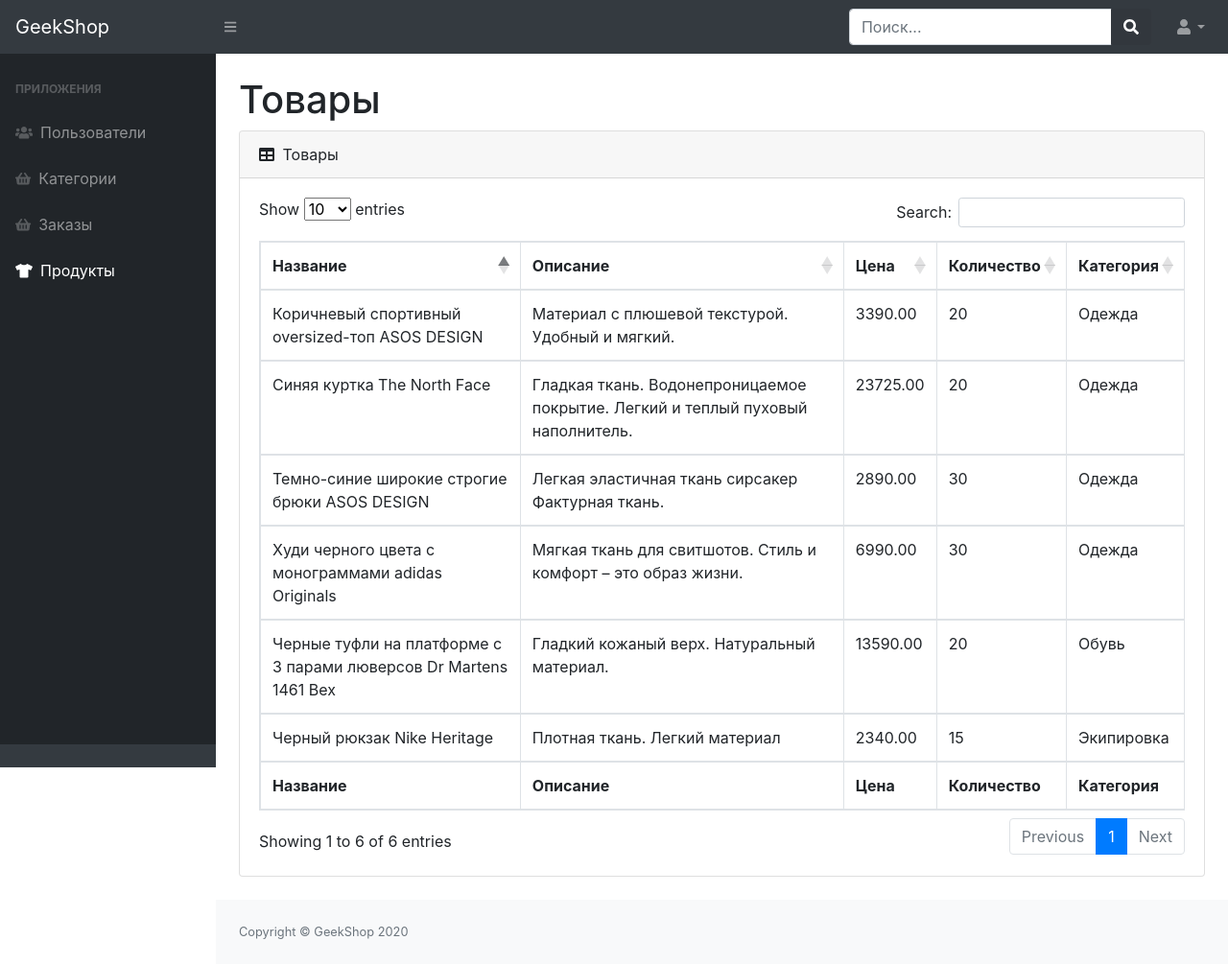
After one commit to VladimirZaharov/Django, a Django app: page /admins/products/ in a window 1280 px wide. The commit adds this page. Shown: the whole page at 96% size. Run offline with Django 3.2, Linux system fonts and the light colour scheme; data comes from the database, SQL or seed files in the repository; some libraries are stand-ins or nearby versions.

```diff
--- /dev/null
+++ b/admins/templates/admins/admin-product-read.html
@@ -0,0 +1,50 @@
+{% extends 'admins/base.html' %}
+
+{% block content %}
+    <main>
+            <div class="container-fluid">
+                <h1 class="mt-4">Товары</h1>
+                <div class="card mb-4">
+                    <div class="card-header">
+                        <i class="fas fa-table mr-1"></i>
+                        Товары
+                    </div>
+                    <div class="card-body">
+                        <div class="table-responsive">
+                            <table class="table table-bordered" id="dataTable" width="100%" cellspacing="0">
+                                <thead>
+                                <tr>
+                                    <th>Название</th>
+                                    <th>Описание</th>
+                                    <th>Цена</th>
+                                    <th>Количество</th>
+                                    <th>Категория</th>
+                                </tr>
+                                </thead>
+                                <tfoot>
+                                <tr>
+                                    <th>Название</th>
+                                    <th>Описание</th>
+                                    <th>Цена</th>
+                                    <th>Количество</th>
+                                    <th>Категория</th>
+                                </tr>
+                                </tfoot>
+                                <tbody>
+                                {% for product in object_list %}
+                                    <tr>
+                                    <td>{{ product.name }}</td>
+                                    <td>{{ product.description }}</td>
+                                    <td>{{ product.price }}</td>
+                                    <td>{{ product.quantity }}</td>
+                                    <td>{{ product.category }}</td>
+                                    </tr>
+                                {% endfor %}
+                                </tbody>
+                            </table>
+                        </div>
+                    </div>
+                </div>
+            </div>
+        </main>
+{% endblock %}
--- a/admins/templates/admins/base.html
+++ b/admins/templates/admins/base.html
@@ -54,7 +54,7 @@
                         </div>
                         Пользователи
                     </a>
-                    <a class="nav-link" href="index.html">
+                    <a class="nav-link" href="{% url 'admins:admin_categories' %}">
                         <div class="sb-nav-link-icon">
                             <i class="fas fa-shopping-basket"></i>
                         </div>
@@ -66,7 +66,7 @@
                         </div>
                         Заказы
                     </a>
-                    <a class="nav-link" href="index.html">
+                    <a class="nav-link" href="{% url 'admins:admin_products' %}">
                         <div class="sb-nav-link-icon">
                             <i class="fas fa-tshirt"></i>
                         </div>
--- a/admins/urls.py
+++ b/admins/urls.py
@@ -1,5 +1,6 @@
 from django.urls import path
-from admins.views import IndexListView, UserListView, UserUpdateView, UserCreateView, UserDeleteView
+from admins.views import IndexListView, UserListView, UserUpdateView, UserCreateView, UserDeleteView, ProductListView, \
+    CategoryListView
 
 app_name = 'admins'
 
@@ -8,5 +9,7 @@ urlpatterns = [
     path('users/', UserListView.as_view(), name='admin_users'),
     path('users-create/', UserCreateView.as_view(), name='admin_users_create'),
     path('users-update/<int:pk>/', UserUpdateView.as_view(), name='admin_users_update'),
-    path('users/remove/<int:pk>/', UserDeleteView.as_view(), name='admin_users_remove')
+    path('users/remove/<int:pk>/', UserDeleteView.as_view(), name='admin_users_remove'),
+    path('products/', ProductListView.as_view(), name='admin_products'),
+    path('categories/', CategoryListView.as_view(), name='admin_categories'),
 ]
--- a/admins/views.py
+++ b/admins/views.py
@@ -1,3 +1,6 @@
+from django.db import connection
+from django.db.models.signals import pre_save
+from django.dispatch import receiver
 from django.shortcuts import render, HttpResponseRedirect
 from django.urls import reverse_lazy
 from django.contrib.auth.decorators import user_passes_test
@@ -5,6 +8,7 @@ from django.views.generic.list import ListView
 from django.views.generic.edit import CreateView, UpdateView, DeleteView
 from django.utils.decorators import method_decorator
 
+from products.models import Product, ProductCategory
 from users.models import User
 from admins.forms import UserAdminRegistrationForm, UserAdminProfileForm
 
@@ -124,3 +128,36 @@ class UserDeleteView(DeleteView):
 #     user = User.objects.get(id=id)
 #     user.safe_delete()
 #     return HttpResponseRedirect(reverse('admins:admin_users'))
+
+class ProductListView(ListView):
+    model = Product
+    template_name = 'admins/admin-product-read.html'
+
+    def get_context_data(self, **kwargs):
+        context = super(ProductListView, self).get_context_data(**kwargs)
+        context['title'] = 'Админ-панель - Товары'
+        return context
+
+
+class CategoryListView(ListView):
+    model = ProductCategory
+    template_name = 'admins/admin-category-read.html'
+
+    def get_context_data(self, **kwargs):
+        context = super(CategoryListView, self).get_context_data(**kwargs)
+        context['title'] = 'Админ-панель - Категории'
+        return context
+
+
+def db_profile_by_type(prefix, type, queries):
+    update_queries = list(filter(lambda x: type in x['sql'], queries))
+    print(f'db_profile {type} for {prefix}: ')
+    [print(query['sql']) for query in update_queries]
+
+
+@receiver(pre_save, sender=ProductCategory)
+def product_is_active_update_productcategory_save(sender, instance, **kwargs):
+    if instance.pk:
+        instance.product_set.update(is_active=instance.is_active)  # упростили код
+
+        db_profile_by_type(sender, 'UPDATE',  connection.queries)
--- a/geekshop/settings.py
+++ b/geekshop/settings.py
@@ -26,7 +26,7 @@ BASE_DIR = Path(__file__).resolve().parent.parent
 SECRET_KEY = env('SECRET_KEY')
 
 # SECURITY WARNING: don't run with debug turned on in production!
-DEBUG = env('DEBUG')
+DEBUG = env.bool('DEBUG')
 
 ALLOWED_HOSTS = ['*']
 
--- a/products/models.py
+++ b/products/models.py
@@ -4,6 +4,7 @@ from django.db import models
 class ProductCategory(models.Model):
     name = models.CharField(max_length=64, unique=True)
     description = models.TextField(blank=True, null=True)
+    is_active = models.BooleanField(verbose_name='активна', default=True)
 
     def __str__(self):
         return self.name
@@ -15,6 +16,8 @@ class Product(models.Model):
     price = models.DecimalField(max_digits=8, decimal_places=2, default=0)
     quantity = models.PositiveIntegerField(default=0)
     category = models.ForeignKey(ProductCategory, on_delete=models.CASCADE)
+    is_active = models.BooleanField(verbose_name='активна', default=True)
+
 
     def __str__(self):
         return f'{self.name} | {self.category.name}'
```
Also changed, not shown: admins/templates/admins/admin-category-read.html (added, +41 -0 lines), baskets/migrations/0002_alter_basket_user.py (added), products/migrations/0002_product_is_active.py (added), products/migrations/0003_productcategory_is_active.py (added), users/migrations/0008_alter_user_activation_key_expires.py (added), users/migrations/0009_alter_user_activation_key_expires.py (added).
